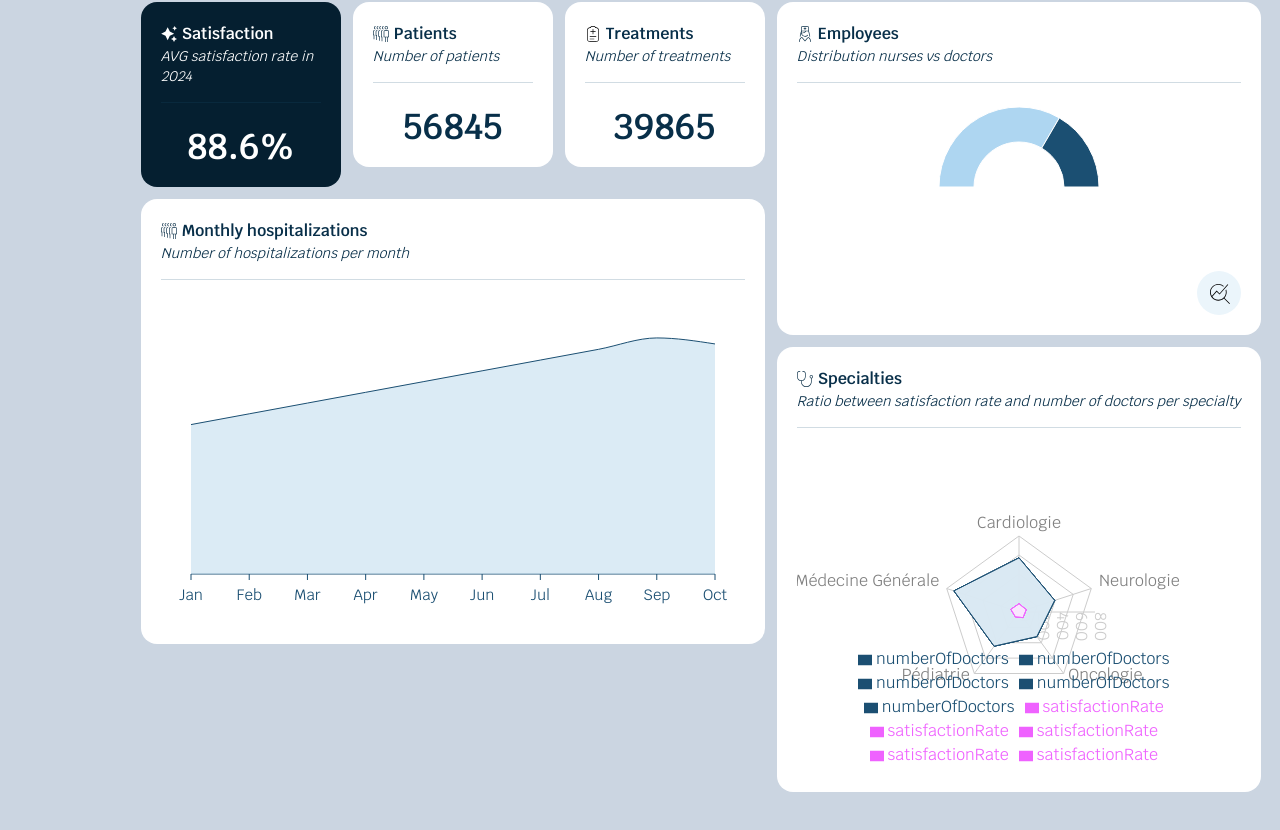
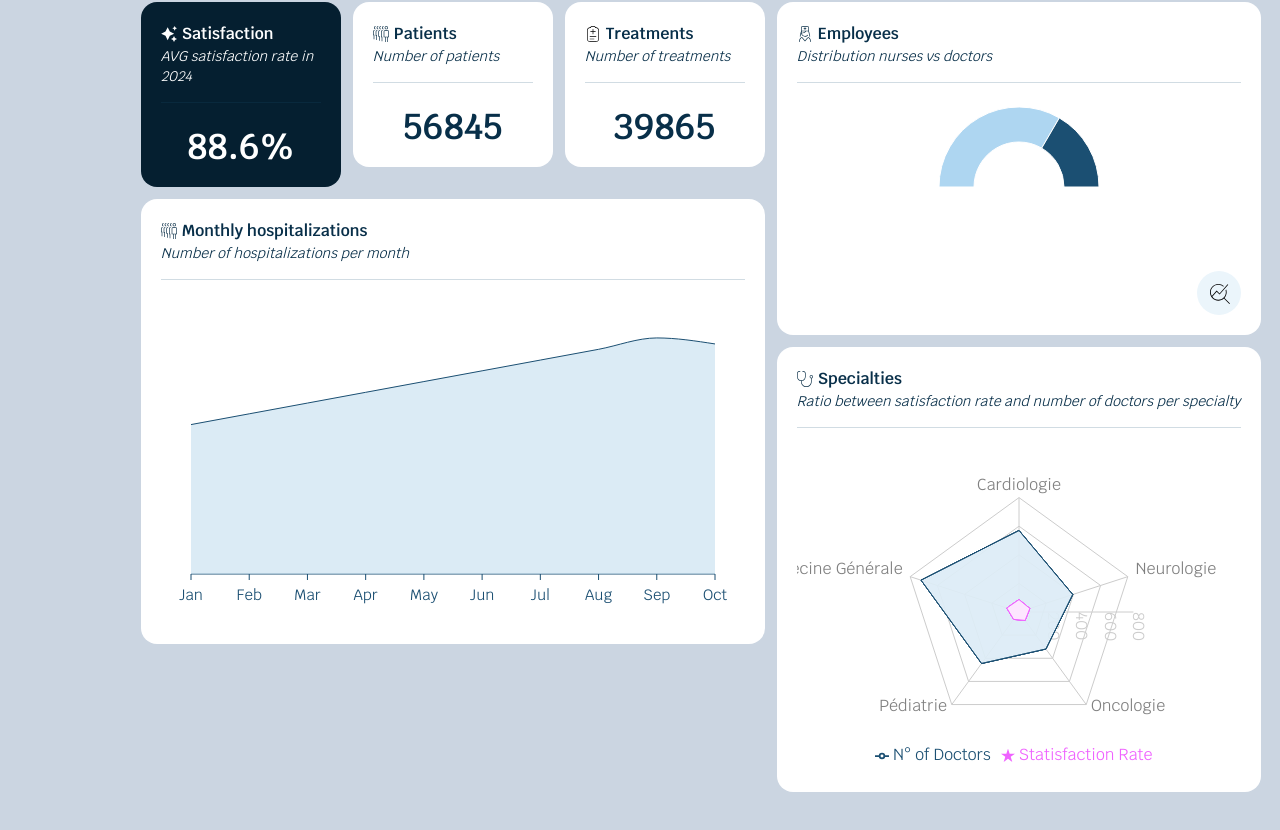
Before and after one commit to MandyTrl/meditec, a Next.js app: page / in a window 1280 px wide. Shown: the part 306-1136 px from the top of the page. Built offline with nearby package versions, Linux system fonts and the light colour scheme.

Commit message:
change payload on Legend for DoctorSpecialtiesRadar

```diff
--- a/src/components/TopHospitalsCharts/DoctorSpeciltiesRadar.tsx
+++ b/src/components/TopHospitalsCharts/DoctorSpeciltiesRadar.tsx
@@ -101,7 +101,8 @@ export const DoctorSpecialtiesRadar = ({
 							dataKey="numberOfDoctors"
 							stroke="#1b4f72"
 							fill="#dbeaf4"
-							fillOpacity={0.6}
+							fillOpacity={0.4}
+							name="N° of Doctors"
 						/>
 					))}
 
@@ -111,10 +112,20 @@ export const DoctorSpecialtiesRadar = ({
 							dataKey="satisfactionRate"
 							stroke="#EF62FF"
 							fill="#FDE6FF"
-							fillOpacity={0.4}
+							fillOpacity={0.8}
+							name="Statisfaction Rate"
 						/>
 					))}
-					<Legend />
+					<Legend
+						payload={[
+							{ value: "N° of Doctors", type: "line", color: "#1b4f72" },
+							{
+								value: "Statisfaction Rate",
+								type: "star",
+								color: "#EF62FF",
+							},
+						]}
+					/>
 				</RadarChart>
 			</ResponsiveContainer>
 		</ChartContainer>
```
